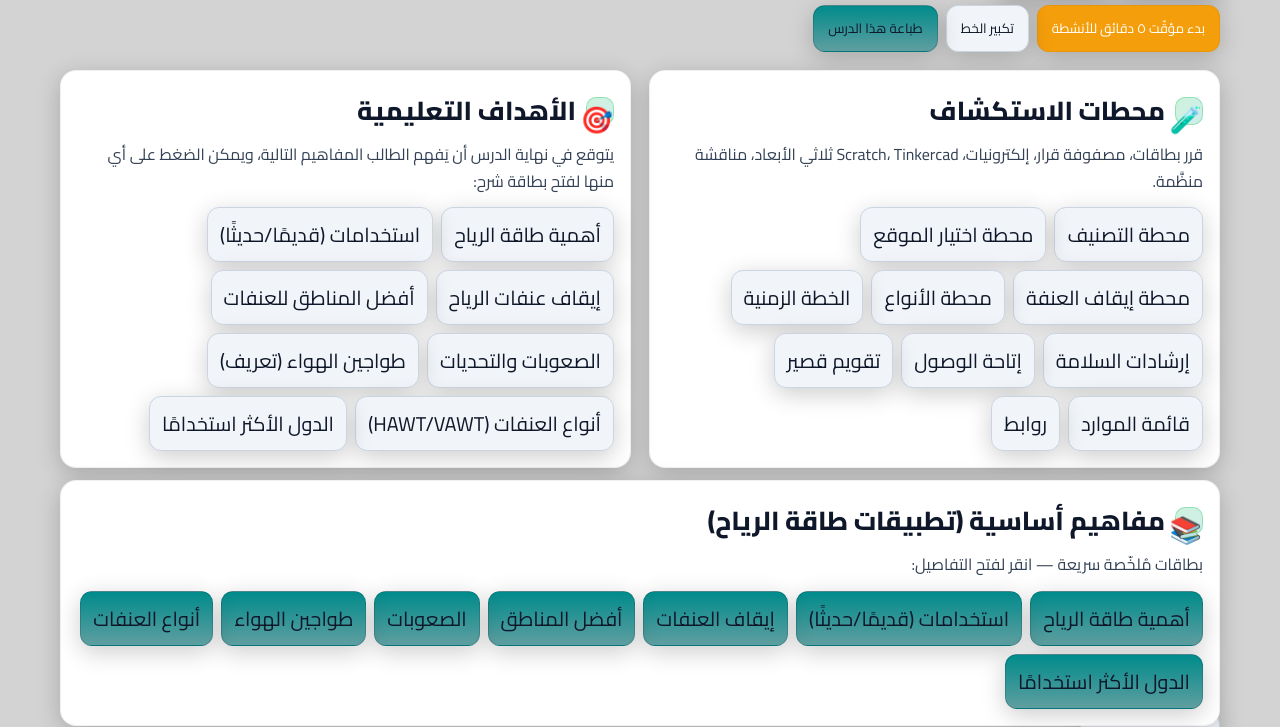
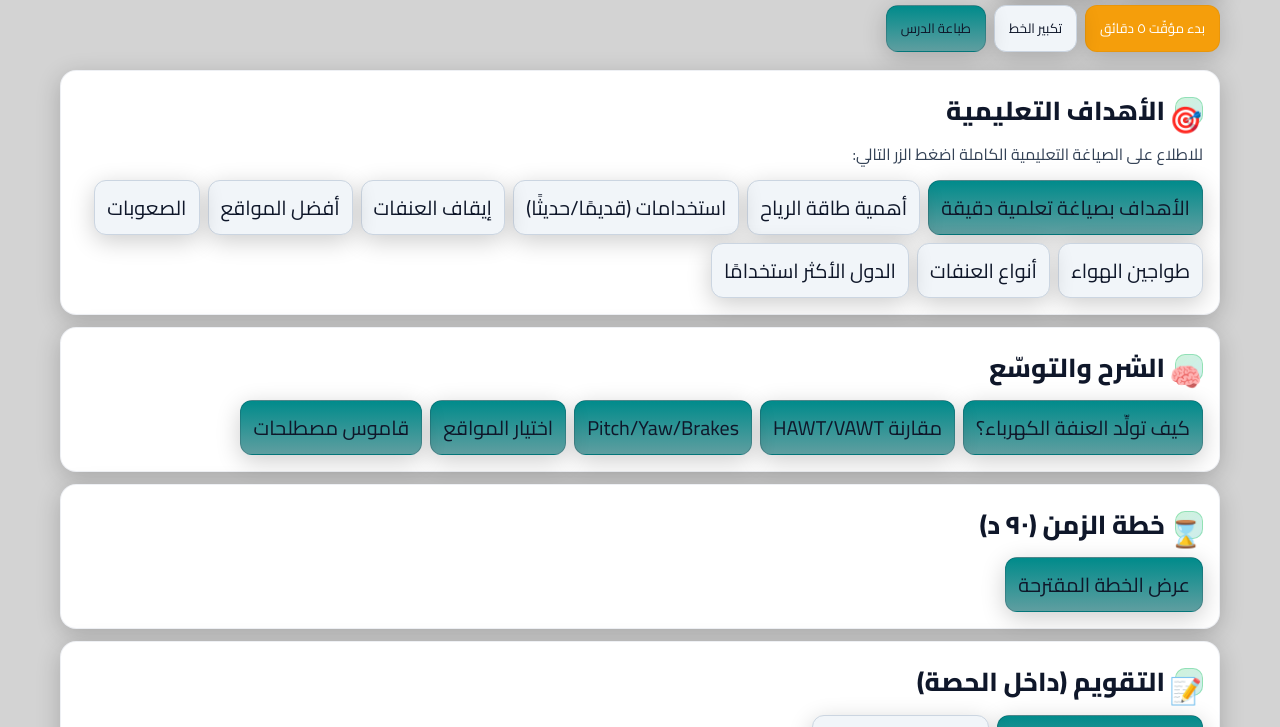
Before and after one commit to ZuhdiZahdeh/techno-g9, a plain HTML site: page html/lesson-week4-wind-energy-applications.html in a window 1280 px wide. Shown: the part 167-894 px from the top of the page. Drawn offline with Linux system fonts and the light colour scheme.

Commit message:
Update lesson-week4-wind-energy-applications.html

```diff
--- a/html/lesson-week4-wind-energy-applications.html
+++ b/html/lesson-week4-wind-energy-applications.html
@@ -8,7 +8,7 @@
   <!-- Fonts -->
   <link href="https://fonts.googleapis.com/css2?family=Cairo:wght@400;600;800&display=swap" rel="stylesheet">
 
-  <!-- CSS (theme → base → components) -->
+  <!-- CSS -->
   <link rel="stylesheet" href="../css/tokens-theme.css">
   <link rel="stylesheet" href="../css/base-rtl.css">
   <link rel="stylesheet" href="../css/components-ui.css">
@@ -16,84 +16,83 @@
 </head>
 <body>
   <div class="container" id="top">
-    <!-- =================== Header / Hero =================== -->
+
     <header class="hero">
       <h1>الدرس الثاني : تطبيقات الطاقة النظيفة - تطبيقات طاقة الرياح</h1>
-      <p class="lead">الصف التاسع (١٤–١٥ سنة) — نشاطات صفّية تفاعلية تربط طاقة الرياح ببرمجة Scratch ونمذجة Tinkercad والطباعة ثلاثية الأبعاد.</p>
+      <p class="lead">حصة ٩٠ دقيقة — مفاهيم أساسية + شرح وتوسّع + تقويم داخل الحصة.</p>
+
       <nav class="toc" aria-label="روابط سريعة">
         <a href="../index.html" class="btn ghost">🏠 الرئيسية</a>
         <a href="lesson-week4-student.html" class="btn primary">نسخة الطالب</a>
       </nav>
 
       <div class="toolbar">
-        <button id="startFocus" class="btn accent">بدء مؤقّت ٥ دقائق للأنشطة</button>
+        <button id="startFocus" class="btn accent">بدء مؤقّت ٥ دقائق</button>
         <button id="toggleFont" class="btn ghost">تكبير الخط</button>
-        <button id="printPage" class="btn" onclick="window.print()">طباعة هذا الدرس</button>
+        <button class="btn" onclick="window.print()">طباعة الدرس</button>
       </div>
     </header>
 
-    <!-- =================== Row: Stations & Objectives =================== -->
+    <!-- الأهداف التعليمية -->
     <section class="grid" style="margin-top:12px">
-      <!-- محطات الاستكشاف -->
-      <article class="card col-6">
-        <h2><span class="icon">🧪</span> محطات الاستكشاف</h2>
-        <p class="muted">قرر بطاقات، مصفوفة قرار، إلكترونيات، Scratch، Tinkercad ثلاثي الأبعاد، مناقشة منظَّمة.</p>
+      <article class="card col-12">
+        <h2><span class="icon">🎯</span> الأهداف التعليمية</h2>
+        <p class="muted">للاطلاع على الصياغة التعليمية الكاملة اضغط الزر التالي:</p>
         <div class="targets">
-          <button class="btn ghost" data-open="st_sort">محطة التصنيف</button>
-          <button class="btn ghost" data-open="st_site">محطة اختيار الموقع</button>
-          <button class="btn ghost" data-open="st_stop">محطة إيقاف العنفة</button>
-          <button class="btn ghost" data-open="st_types">محطة الأنواع</button>
-          <button class="btn ghost" data-open="timeline">الخطة الزمنية</button>
-          <button class="btn ghost" data-open="safety">إرشادات السلامة</button>
-          <button class="btn ghost" data-open="access">إتاحة الوصول</button>
-          <button class="btn ghost" data-open="assess_quiz">تقويم قصير</button>
-          <button class="btn ghost" data-open="resources">قائمة الموارد</button>
-          <button class="btn ghost" data-open="links">روابط</button>
-        </div>
-      </article>
-
-      <!-- الأهداف التعليمية -->
-      <article class="card col-6">
-        <h2><span class="icon">🎯</span> الأهداف التعليمية</h2>
-        <p>يتوقع في نهاية الدرس أن يَفهم الطالب المفاهيم التالية، ويمكن الضغط على أي منها لفتح بطاقة شرح:</p>
-        <div class="targets">
+          <button class="btn" data-open="goals">الأهداف بصياغة تعلمية دقيقة</button>
           <button class="btn ghost" data-open="g1">أهمية طاقة الرياح</button>
           <button class="btn ghost" data-open="g2">استخدامات (قديمًا/حديثًا)</button>
-          <button class="btn ghost" data-open="g3">إيقاف عنفات الرياح</button>
-          <button class="btn ghost" data-open="g4">أفضل المناطق للعنفات</button>
-          <button class="btn ghost" data-open="g5">الصعوبات والتحديات</button>
-          <button class="btn ghost" data-open="g6">طواجين الهواء (تعريف)</button>
-          <button class="btn ghost" data-open="g7">أنواع العنفات (HAWT/VAWT)</button>
+          <button class="btn ghost" data-open="g3">إيقاف العنفات</button>
+          <button class="btn ghost" data-open="g4">أفضل المواقع</button>
+          <button class="btn ghost" data-open="g5">الصعوبات</button>
+          <button class="btn ghost" data-open="g6">طواجين الهواء</button>
+          <button class="btn ghost" data-open="g7">أنواع العنفات</button>
           <button class="btn ghost" data-open="g8">الدول الأكثر استخدامًا</button>
         </div>
       </article>
     </section>
 
-    <!-- =================== Basic Concepts =================== -->
+    <!-- الشرح والتوسّع -->
     <section class="grid" style="margin-top:12px">
       <article class="card col-12">
-        <h2><span class="icon">📚</span> مفاهيم أساسية (تطبيقات طاقة الرياح)</h2>
-        <p class="muted">بطاقات مُلخّصة سريعة — انقر لفتح التفاصيل:</p>
+        <h2><span class="icon">🧠</span> الشرح والتوسّع</h2>
         <div class="targets">
-          <button class="btn" data-open="g1">أهمية طاقة الرياح</button>
-          <button class="btn" data-open="g2">استخدامات (قديمًا/حديثًا)</button>
-          <button class="btn" data-open="g3">إيقاف العنفات</button>
-          <button class="btn" data-open="g4">أفضل المناطق</button>
-          <button class="btn" data-open="g5">الصعوبات</button>
-          <button class="btn" data-open="g6">طواجين الهواء</button>
-          <button class="btn" data-open="g7">أنواع العنفات</button>
-          <button class="btn" data-open="g8">الدول الأكثر استخدامًا</button>
+          <button class="btn" data-open="x1">كيف تولِّد العنفة الكهرباء؟</button>
+          <button class="btn" data-open="x2">مقارنة HAWT/VAWT</button>
+          <button class="btn" data-open="x3">Pitch/Yaw/Brakes</button>
+          <button class="btn" data-open="x4">اختيار المواقع</button>
+          <button class="btn" data-open="x5">قاموس مصطلحات</button>
         </div>
       </article>
     </section>
 
-    <!-- =================== Footer =================== -->
+    <!-- خطة الزمن (٩٠ د) -->
+    <section class="grid" style="margin-top:12px">
+      <article class="card col-12">
+        <h2><span class="icon">⌛</span> خطة الزمن (٩٠ د)</h2>
+        <div class="targets">
+          <button class="btn" data-open="timeline90">عرض الخطة المقترحة</button>
+        </div>
+      </article>
+    </section>
+
+    <!-- التقويم داخل الحصة -->
+    <section class="grid" style="margin-top:12px">
+      <article class="card col-12">
+        <h2><span class="icon">📝</span> التقويم (داخل الحصة)</h2>
+        <div class="targets">
+          <button class="btn" data-open="assess_inclass">أدوات التقويم السريعة</button>
+          <button class="btn ghost" data-open="assess_quiz">اختبار قصير (٥ بنود)</button>
+        </div>
+      </article>
+    </section>
+
     <footer class="footer">
       <a href="#top" class="btn ghost">⬆ العودة للأعلى</a>
     </footer>
   </div>
 
-  <!-- =================== Modal (shared with Week 2 style) =================== -->
+  <!-- Modal (compatible with ui-helpers.js from Week 2) -->
   <div class="modal-backdrop" id="backdrop" style="display:none">
     <div class="modal">
       <header>
@@ -110,7 +109,6 @@
     </div>
   </div>
 
-  <!-- Scripts -->
   <script src="../js/ui-helpers.js" defer></script>
   <script src="../js/content-week4.js" defer></script>
   <script src="../js/lesson-week4-app.js" defer></script>
```
